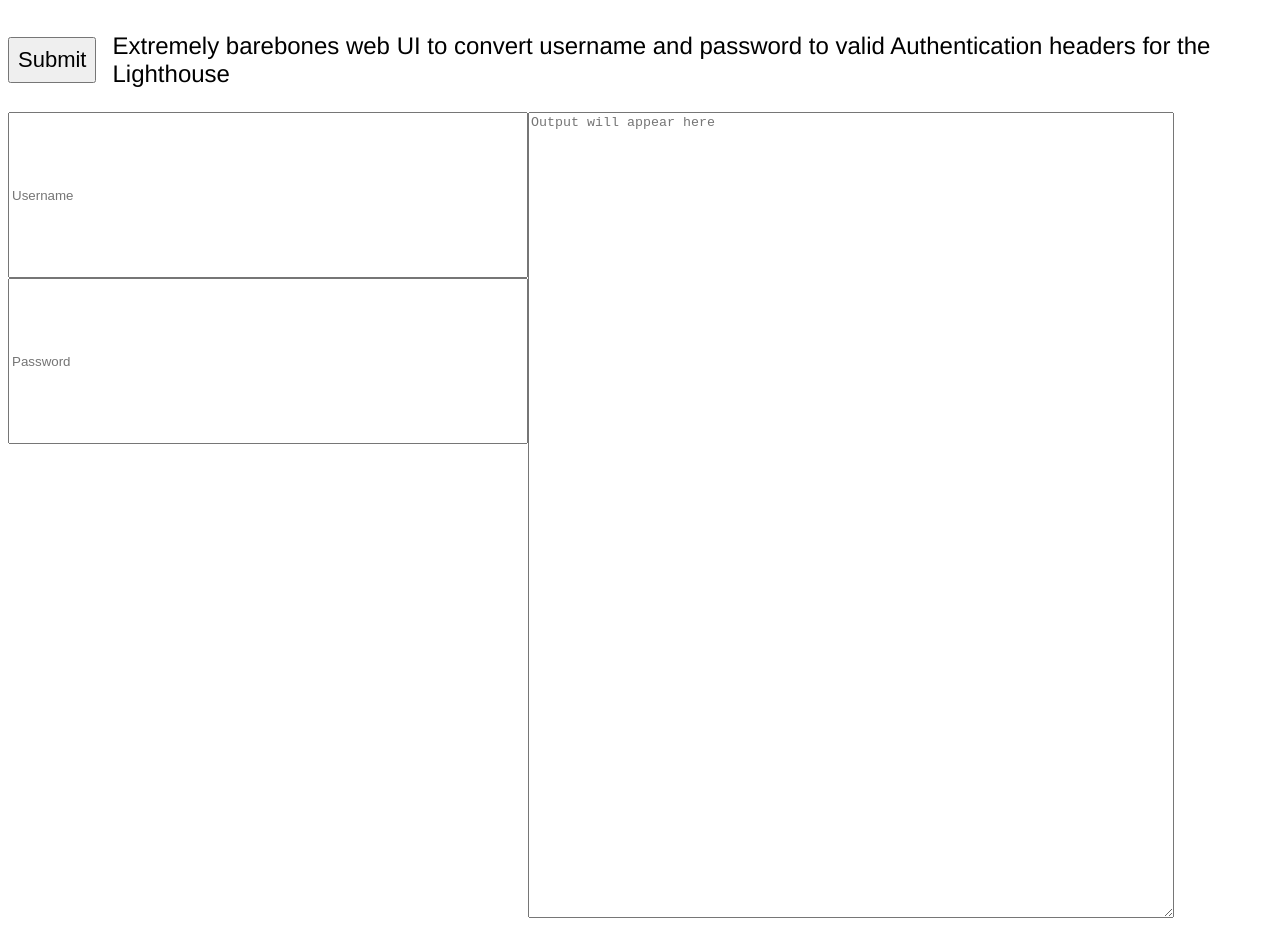
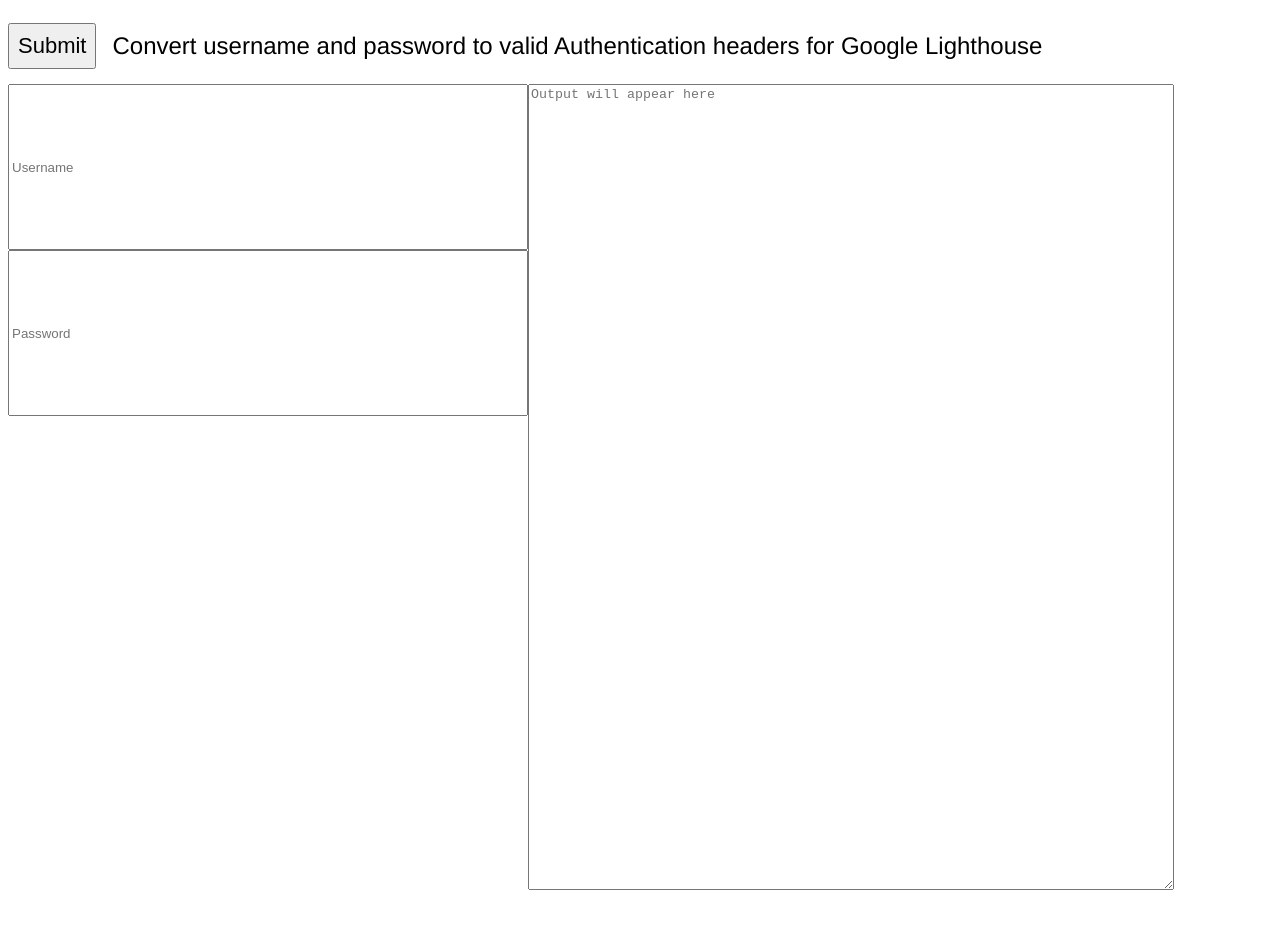
Before and after one commit to intouchgroup/lighthouse-auth-formatter, a website: page src/index.html in a window 1280 px wide. After the commit the page ends 898 px from the top, so only its background shows below. Drawn offline with Linux system fonts and the light colour scheme.

Commit message:
Update index.html

```diff
--- a/src/index.html
+++ b/src/index.html
@@ -3,7 +3,7 @@
     <head>
         <meta charset="utf-8">
         <meta name="viewport" content="width=device-width, initial-scale=1, viewport-fit=cover">
-        <meta name="description" content="Extremely barebones web UI to convert username and password to valid Authentication headers for the Lighthouse">
+        <meta name="description" content="Convert username and password to valid Authentication headers for Google Lighthouse">
         <title>Lighthouse Auth Formatter</title>
 
         <style>
@@ -56,7 +56,7 @@
                 Submit
             </button>
             <p>
-                Extremely barebones web UI to convert username and password to valid Authentication headers for the Lighthouse
+                Convert username and password to valid Authentication headers for Google Lighthouse
             </p>
         </header>
 
```
